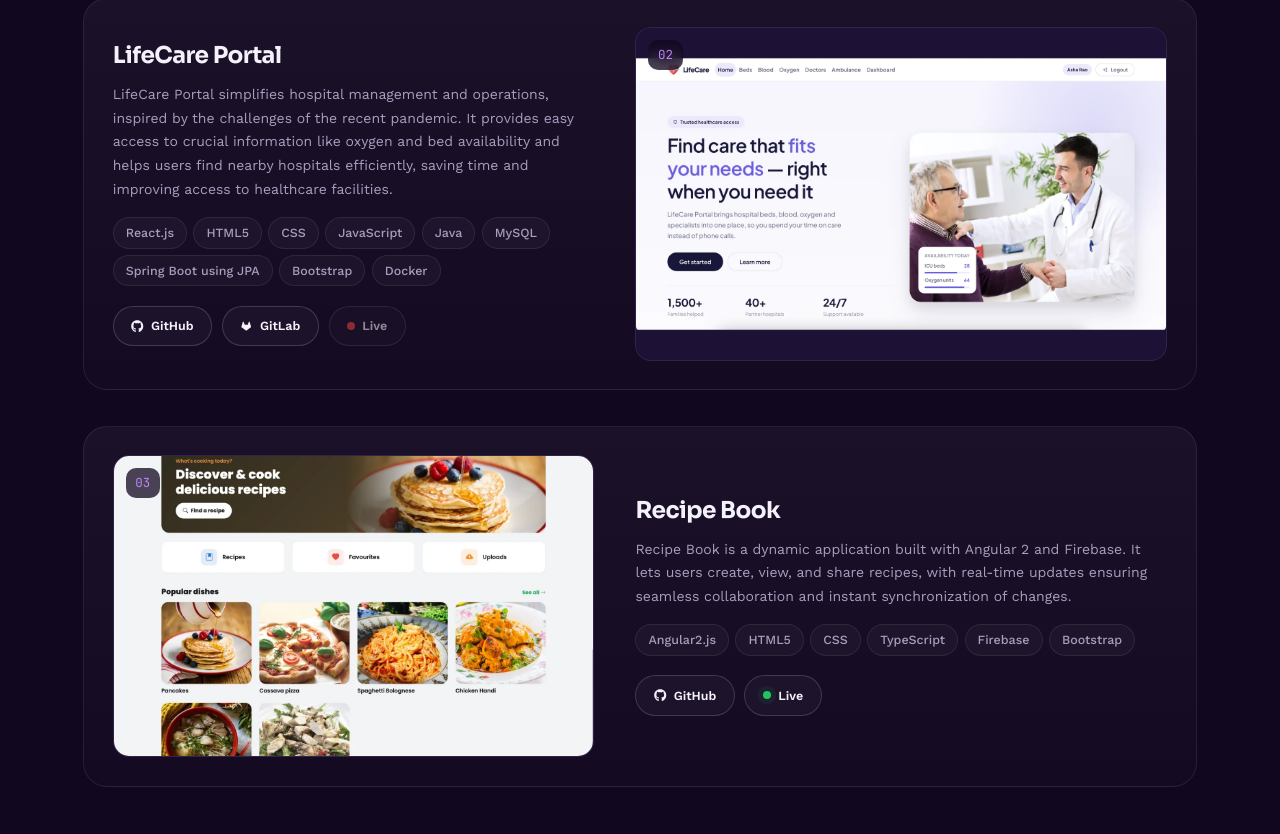
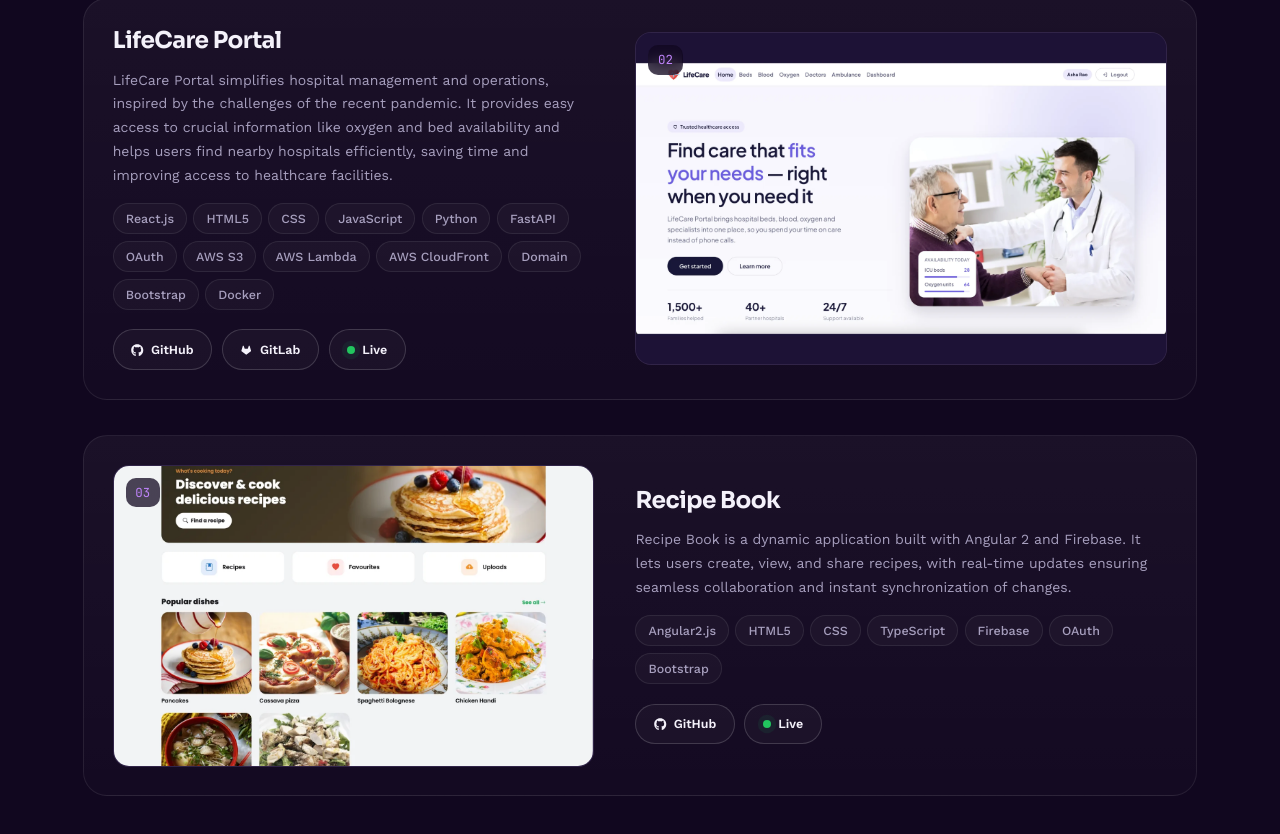
Before and after one commit to 15aniruddh/Portfolio, a React (Vite) app: page / in a window 1280 px wide. Shown: the part 3525-4359 px from the top of the page. Built offline with nearby package versions, Linux system fonts and the light colour scheme; some icons are missing.

Commit message:
Updated the LifeCare-Portal project status

```diff
--- a/src/Components/Data/Projects.js
+++ b/src/Components/Data/Projects.js
@@ -19,10 +19,10 @@ export const ProjectData =[
         id: 2,
         title:"LifeCare Portal",
         about:"LifeCare Portal simplifies hospital management and operations, inspired by the challenges of the recent pandemic. It provides easy access to crucial information like oxygen and bed availability and helps users find nearby hospitals efficiently, saving time and improving access to healthcare facilities.",
-        tags:["React.js","HTML5","CSS","JavaScript","Java","MySQL","Spring Boot using JPA","Bootstrap","Docker"],
+        tags:["React.js","HTML5","CSS","JavaScript","Python","FastAPI","OAuth","AWS S3","AWS Lambda","AWS CloudFront","Domain","Bootstrap","Docker"],
         github:"https://github.com/15aniruddh/LifeCare-Portal",
-        live:"",
-        isLive:false,
+        live:"https://lifecare-portal.15aniruddh.is-a.dev",
+        isLive:true,
         image:LifeCarePortalImg,
         gitlab:"https://gitlab.com/15aniruddh/lifecare-portal/-/tree/master",
 
@@ -31,7 +31,7 @@ export const ProjectData =[
         id: 3,
         title:"Recipe Book",
         about:"Recipe Book is a dynamic application built with Angular 2 and Firebase. It lets users create, view, and share recipes, with real-time updates ensuring seamless collaboration and instant synchronization of changes.",
-        tags:["Angular2.js","HTML5","CSS","TypeScript","Firebase","Bootstrap"],
+        tags:["Angular2.js","HTML5","CSS","TypeScript","Firebase","OAuth","Bootstrap"],
         github:"https://github.com/15aniruddh/Recipe_Book",
         live:"https://recipe-book-five-zeta.vercel.app/",
         image:RecipeBookImg,
```
